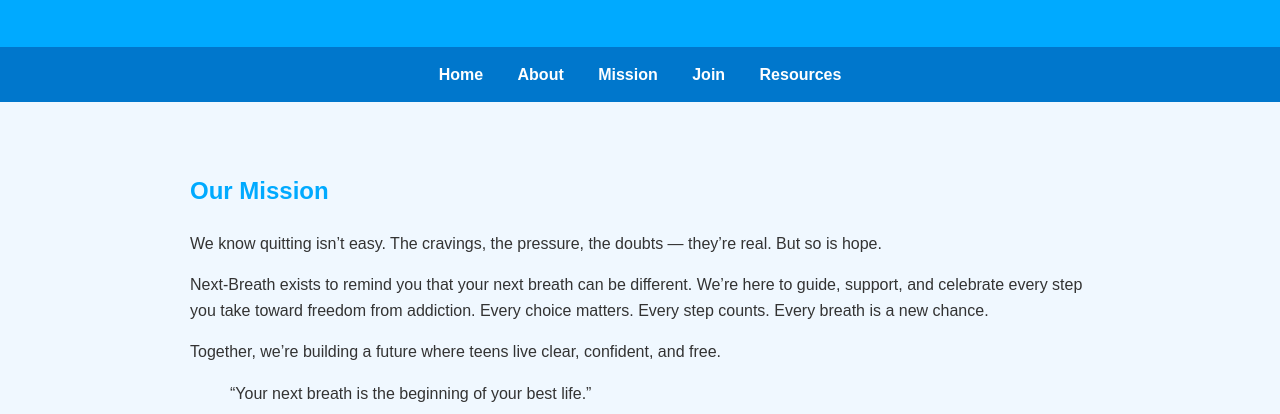
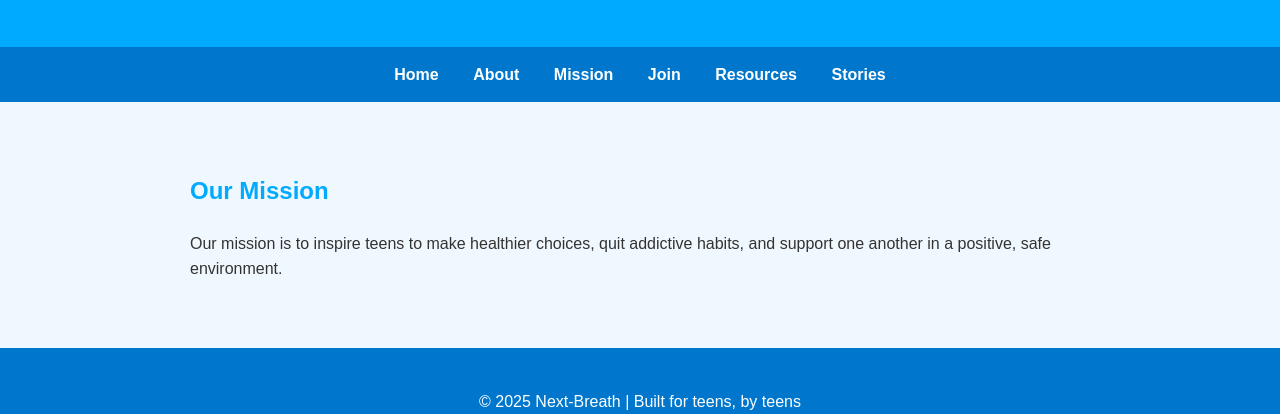
Before and after one commit to isaaclkiwi-a11y/Next-breath, a plain HTML site: page mission.html in a window 1280 px wide. Shown: the part 386-800 px from the top of the page. Drawn offline with Linux system fonts and the light colour scheme.

Commit message:
Update mission.html

```diff
--- a/mission.html
+++ b/mission.html
@@ -1,10 +1,10 @@
 <!DOCTYPE html>
 <html lang="en">
 <head>
-    <meta charset="UTF-8">
-    <meta name="viewport" content="width=device-width, initial-scale=1.0">
-    <title>Next-Breath | Mission</title>
-    <link rel="stylesheet" href="style.css">
+<meta charset="UTF-8">
+<meta name="viewport" content="width=device-width, initial-scale=1.0">
+<title>Next-Breath | Mission</title>
+<link rel="stylesheet" href="style.css">
 </head>
 <body>
 
@@ -20,29 +20,17 @@
     <a href="mission.html">Mission</a>
     <a href="join.html">Join</a>
     <a href="resources.html">Resources</a>
+    <a href="stories.html" class="story-link">Stories</a>
 </nav>
 
 <section>
     <h2>Our Mission</h2>
-    <p>
-        We know quitting isn’t easy. The cravings, the pressure, the doubts — they’re real.
-        But so is hope.
-    </p>
-    <p>
-        Next-Breath exists to remind you that your next breath can be different.
-        We’re here to guide, support, and celebrate every step you take toward freedom from addiction.
-        Every choice matters. Every step counts. Every breath is a new chance.
-    </p>
-    <p>
-        Together, we’re building a future where teens live clear, confident, and free.
-    </p>
-    <blockquote>
-        “Your next breath is the beginning of your best life.”
-    </blockquote>
+    <p>Our mission is to inspire teens to make healthier choices, quit addictive habits, and support one another in a positive, safe environment.</p>
 </section>
 
 <footer>
     <p>© 2025 Next-Breath | Built for teens, by teens</p>
+    <small>Founder: Isaac Lane | <a href="admin.html">Admin Sign-In</a></small>
 </footer>
 
 </body>
```
